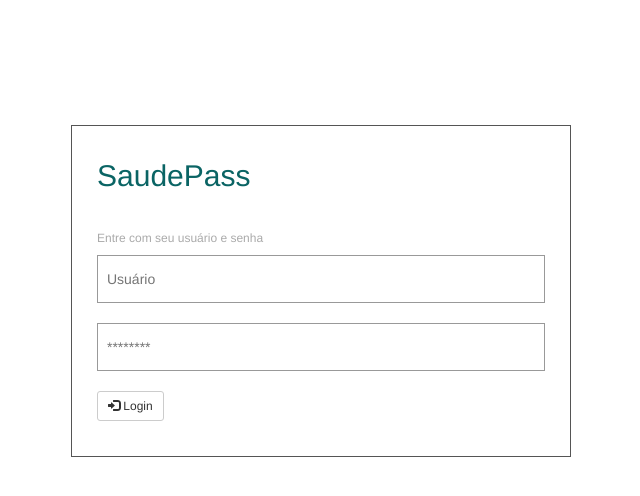
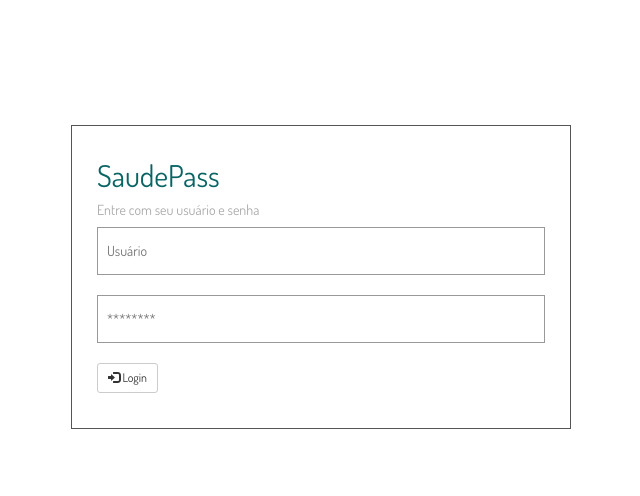
Before and after one commit to Shadow-Bird/saudepass, a PHP site: page / in a window 1280 px wide. Shown: the top 496 px of the page, without its empty margins (319-959 px from the left). Run offline with PHP 8.4, Linux system fonts and the light colour scheme; some libraries are stand-ins or nearby versions.

Commit message:
Fonte formulario atualizada

```diff
--- a/css/estilo.css
+++ b/css/estilo.css
@@ -3,7 +3,7 @@
 	padding:1% 2% 2% 2%;
 	position:relative;
 	margin:10% 30% 0 30%;
-
+	font-family: 'Dosis', sans-serif;
 }
 
 .inputLogin {
--- a/index.html
+++ b/index.html
@@ -6,15 +6,15 @@
 	<link rel="stylesheet" href="css/bootstrap.min.css">
 	<script src="https://ajax.googleapis.com/ajax/libs/jquery/3.1.1/jquery.min.js"></script>
 	<script src="https://maxcdn.bootstrapcdn.com/bootstrap/3.3.7/js/bootstrap.min.js"></script>
+	<link href="https://fonts.googleapis.com/css?family=Dosis" rel="stylesheet">
 </head>
 <body>
 	<div class="container-fluid">
 		<div class="row content">
 			<div class="col-sm-12">
 				<form id="loginForm">
-					<h3 style="color:rgb(10,100,100);font-size:30px;">SaudePass</h3>
-					<br>
-					<h6 style="color:#aaa;">Entre com seu usuário e senha</h6>
+					<h2 style="color:rgb(10,100,100);">SaudePass</h2>
+					<h5 style="color:#aaa;">Entre com seu usuário e senha</h5>
 					<p>
 					<input class="inputLogin" type="text" name="logUsuario" placeholder="Usuário">
 						<br><br>
```
Also changed, not shown: imagens/logImg.jpeg (deleted).
